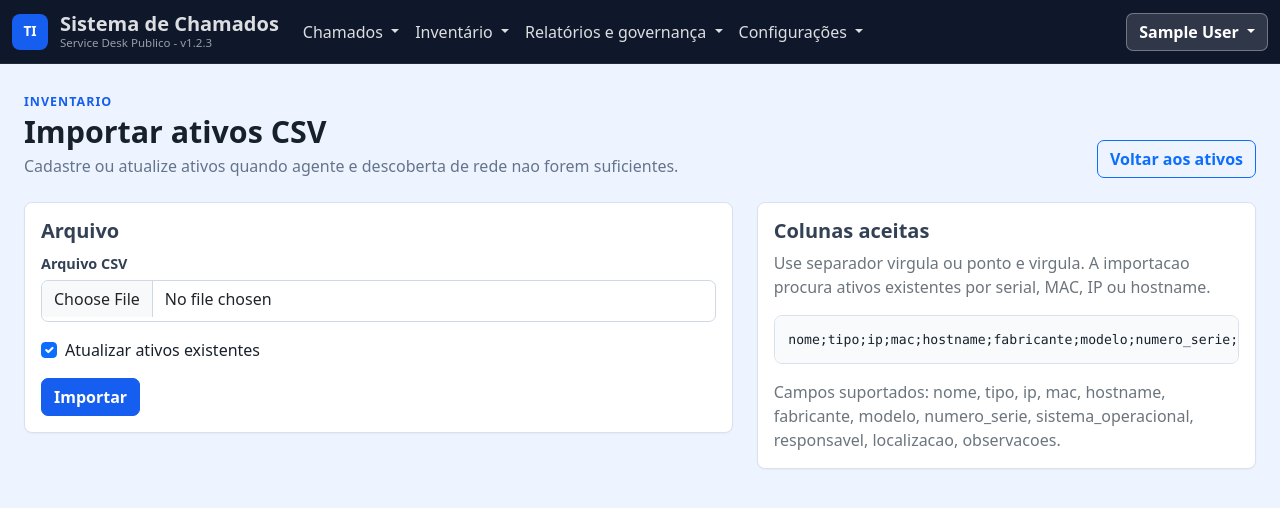
After one commit to mcetrangolo/sistema_chamados, a Django app: page /inventario/ativos/importar/csv/ in a window 1280 px wide. The commit adds this page. Shown: the top 508 px of the page. Run offline with Django 5.2, Linux system fonts and the light colour scheme; the visitor is signed in with stand-in values (Sample User, id 1); data comes from the database, SQL or seed files in the repository.

Commit message:
Melhora inventario e agente Linux v1.2.3

```diff
--- a/core/version.py
+++ b/core/version.py
@@ -1,2 +1,2 @@
-SISTEMA_VERSAO = "v1.2.2"
+SISTEMA_VERSAO = "v1.2.3"
 SISTEMA_VERSAO_NOME = "Service Desk Publico"
--- a/inventario/forms.py
+++ b/inventario/forms.py
@@ -109,11 +109,20 @@ class AnexoLicencaSoftwareForm(BootstrapFormMixin, forms.ModelForm):
         fields = ["arquivo", "descricao"]
 
 
+class ImportacaoAtivosCSVForm(BootstrapFormMixin, forms.Form):
+    arquivo = forms.FileField(label="Arquivo CSV")
+    atualizar_existentes = forms.BooleanField(
+        label="Atualizar ativos existentes",
+        required=False,
+        initial=True,
+    )
+
+
 class VarreduraRedeForm(BootstrapFormMixin, forms.Form):
     metodo = forms.ChoiceField(
         label="Método de descoberta",
         choices=MetodoDescoberta.Codigo.choices,
-        initial=MetodoDescoberta.Codigo.PING,
+        initial=MetodoDescoberta.Codigo.AUTO,
     )
     portas = forms.CharField(
         label="Portas TCP",
--- a/inventario/models.py
+++ b/inventario/models.py
@@ -63,6 +63,7 @@ class FaixaRede(models.Model):
 
 class MetodoDescoberta(models.Model):
     class Codigo(models.TextChoices):
+        AUTO = "auto", "Automático"
         PING = "ping", "Ping / ICMP"
         DNS = "dns", "DNS reverso"
         TCP = "tcp", "TCP / portas"
@@ -267,7 +268,7 @@ class VarreduraRede(models.Model):
     metodo = models.CharField(
         max_length=20,
         choices=MetodoDescoberta.Codigo.choices,
-        default=MetodoDescoberta.Codigo.SNMP,
+        default=MetodoDescoberta.Codigo.AUTO,
     )
     iniciado_por = models.ForeignKey(
         settings.AUTH_USER_MODEL,
--- a/inventario/urls.py
+++ b/inventario/urls.py
@@ -14,6 +14,7 @@ urlpatterns = [
     path("", views.InventarioPainelView.as_view(), name="painel"),
     path("ativos/", views.AtivoRedeListView.as_view(), name="ativos"),
     path("ativos/exportar/xls/", views.exportar_ativos_xls, name="ativos_xls"),
+    path("ativos/importar/csv/", views.ImportarAtivosCSVView.as_view(), name="ativos_importar_csv"),
     path("ativos/excluir-lote/", views.excluir_ativos_lote, name="ativos_excluir_lote"),
     path("ativos/novo/", views.AtivoRedeCreateView.as_view(), name="ativo_novo"),
     path("ativos/<int:pk>/", views.AtivoRedeDetailView.as_view(), name="ativo_detalhe"),
--- a/inventario/views.py
+++ b/inventario/views.py
@@ -1,3 +1,5 @@
+import csv
+import io
 import json
 import socket
 
@@ -22,6 +24,7 @@ from .forms import (
     AnexoLicencaSoftwareForm,
     CredencialSNMPForm,
     FaixaRedeForm,
+    ImportacaoAtivosCSVForm,
     LicencaSoftwareForm,
     OcorrenciaAtivoForm,
     RelacionamentoAtivoForm,
@@ -480,6 +483,116 @@ def exportar_ativos_xls(request):
     return response
 
 
+class ImportarAtivosCSVView(LoginRequiredMixin, TemplateView):
+    template_name = "inventario/importar_ativos.html"
+
+    campos_alias = {
+        "nome": ["nome", "name"],
+        "tipo": ["tipo", "type"],
+        "ip": ["ip", "endereco_ip", "endereco ip"],
+        "mac": ["mac", "mac_address", "mac address"],
+        "hostname": ["hostname", "host"],
+        "fabricante": ["fabricante", "manufacturer"],
+        "modelo": ["modelo", "model"],
+        "numero_serie": ["serial", "numero_serie", "numero de serie", "patrimonio"],
+        "sistema_operacional": ["sistema_operacional", "sistema operacional", "so", "os"],
+        "responsavel": ["responsavel", "usuario", "user"],
+        "localizacao": ["localizacao", "localização", "local"],
+        "observacoes": ["observacoes", "observações", "observacao", "observação"],
+    }
+
+    def get_context_data(self, **kwargs):
+        context = super().get_context_data(**kwargs)
+        context["form"] = kwargs.get("form") or ImportacaoAtivosCSVForm()
+        context["campos_suportados"] = ", ".join(self.campos_alias.keys())
+        return context
+
+    def post(self, request, *args, **kwargs):
+        form = ImportacaoAtivosCSVForm(request.POST, request.FILES)
+        if not form.is_valid():
+            return self.render_to_response(self.get_context_data(form=form))
+
+        arquivo = form.cleaned_data["arquivo"]
+        atualizar = form.cleaned_data["atualizar_existentes"]
+        try:
+            texto = arquivo.read().decode("utf-8-sig")
+        except UnicodeDecodeError:
+            arquivo.seek(0)
+            texto = arquivo.read().decode("latin-1")
+
+        amostra = texto[:2048]
+        try:
+            dialect = csv.Sniffer().sniff(amostra, delimiters=";,")
+        except csv.Error:
+            dialect = csv.excel
+            dialect.delimiter = ";"
+        leitor = csv.DictReader(io.StringIO(texto), dialect=dialect)
+        criados = 0
+        atualizados = 0
+        ignorados = 0
+        tipo_default, _ = TipoAtivo.objects.get_or_create(nome="Dispositivo importado")
+
+        for linha in leitor:
+            dados = self.normalizar_linha(linha)
+            if not any(dados.values()):
+                continue
+            if not any([dados.get("nome"), dados.get("ip"), dados.get("mac"), dados.get("hostname"), dados.get("numero_serie")]):
+                ignorados += 1
+                continue
+
+            tipo = tipo_default
+            if dados.get("tipo"):
+                tipo, _ = TipoAtivo.objects.get_or_create(nome=dados["tipo"][:80])
+
+            ativo = self.localizar_ativo(dados) if atualizar else None
+            criado = ativo is None
+            if criado:
+                ativo = AtivoRede(tipo=tipo)
+
+            antes = {campo: getattr(ativo, campo, "") for campo in dados.keys() if hasattr(ativo, campo)}
+            ativo.tipo = tipo
+            ativo.nome = dados.get("nome") or dados.get("hostname") or dados.get("ip") or ativo.nome or "Ativo importado"
+            for campo, valor in dados.items():
+                if valor and hasattr(ativo, campo) and campo not in {"tipo", "nome"}:
+                    setattr(ativo, campo, valor)
+            ativo.origem = AtivoRede.Origem.IMPORTACAO
+            ativo.status = ativo.status or AtivoRede.Status.DESCONHECIDO
+            ativo.save()
+            registrar_alteracoes_ativo(ativo, antes, list(antes.keys()), "importacao_csv")
+            criados += 1 if criado else 0
+            atualizados += 0 if criado else 1
+
+        messages.success(request, f"Importacao concluida. Criados: {criados}. Atualizados: {atualizados}. Ignorados: {ignorados}.")
+        return redirect("inventario:ativos")
+
+    def normalizar_linha(self, linha):
+        normalizada = {}
+        origem = {str(chave).strip().lower(): (valor or "").strip() for chave, valor in linha.items() if chave}
+        for campo, aliases in self.campos_alias.items():
+            for alias in aliases:
+                if alias in origem and origem[alias]:
+                    normalizada[campo] = origem[alias][:250]
+                    break
+        return normalizada
+
+    def localizar_ativo(self, dados):
+        filtros = []
+        if dados.get("numero_serie"):
+            filtros.append(Q(numero_serie__iexact=dados["numero_serie"]))
+        if dados.get("mac"):
+            filtros.append(Q(mac__iexact=dados["mac"]))
+        if dados.get("ip"):
+            filtros.append(Q(ip=dados["ip"]))
+        if dados.get("hostname"):
+            filtros.append(Q(hostname__iexact=dados["hostname"]) | Q(nome__iexact=dados["hostname"]))
+        if not filtros:
+            return None
+        consulta = filtros[0]
+        for filtro in filtros[1:]:
+            consulta |= filtro
+        return AtivoRede.objects.filter(consulta).order_by("id").first()
+
+
 class AtivoRedeCreateView(LoginRequiredMixin, CreateView):
     model = AtivoRede
     form_class = AtivoRedeForm
@@ -775,6 +888,7 @@ def iniciar_varredura_snmp(request, pk):
         status=VarreduraRede.Status.CONCLUIDA,
     )
     tipo_nome = {
+        MetodoDescoberta.Codigo.AUTO: "Dispositivo descoberto",
         MetodoDescoberta.Codigo.SNMP: "Dispositivo de rede",
         MetodoDescoberta.Codigo.PING: "Dispositivo desconhecido",
         MetodoDescoberta.Codigo.DNS: "Dispositivo desconhecido",
@@ -838,6 +952,7 @@ def executar_varredura(faixa, metodo, portas="", usuario=None):
         status=VarreduraRede.Status.CONCLUIDA,
     )
     tipo_nome = {
+        MetodoDescoberta.Codigo.AUTO: "Dispositivo descoberto",
         MetodoDescoberta.Codigo.SNMP: "Dispositivo de rede",
         MetodoDescoberta.Codigo.PING: "Dispositivo desconhecido",
         MetodoDescoberta.Codigo.DNS: "Dispositivo desconhecido",
@@ -894,6 +1009,7 @@ def origem_por_metodo(metodo):
 
 def nome_pre_inventario(metodo, ip):
     prefixos = {
+        MetodoDescoberta.Codigo.AUTO: "Host descoberto",
         MetodoDescoberta.Codigo.PING: "Host ativo",
         MetodoDescoberta.Codigo.DNS: "Host DNS",
         MetodoDescoberta.Codigo.TCP: "Serviço detectado",
@@ -908,6 +1024,7 @@ def nome_pre_inventario(metodo, ip):
 
 def mensagem_pre_inventario(metodo, portas=""):
     mensagens = {
+        MetodoDescoberta.Codigo.AUTO: "Pre-inventariado por descoberta automatica. Confirme tipo, responsavel, setor e localizacao.",
         MetodoDescoberta.Codigo.PING: "Pré-inventariado por ping/ICMP. Confirme tipo, responsável e localização.",
         MetodoDescoberta.Codigo.DNS: "Pré-inventariado por DNS reverso. Confirme hostname e características.",
         MetodoDescoberta.Codigo.TCP: f"Pré-inventariado por portas TCP ({portas or 'padrão'}). Confirme serviços e função.",
@@ -921,8 +1038,14 @@ def mensagem_pre_inventario(metodo, portas=""):
 
 
 def mensagem_varredura(metodo, portas="", encontrados=0):
-    return (
+    mensagem = (
         f"Varredura {MetodoDescoberta.Codigo(metodo).label} concluída. "
         f"Ativos encontrados: {encontrados}. "
         f"{'Portas: ' + portas + '. ' if portas else ''}"
     )
+    if encontrados == 0:
+        mensagem += (
+            "Nenhum host respondeu. Verifique rota para a VLAN/faixa, firewall/ACL entre servidor e rede alvo, "
+            "bloqueio de ICMP/TCP/SNMP, community SNMP e disponibilidade do Nmap no servidor."
+        )
+    return mensagem
--- a/templates/base.html
+++ b/templates/base.html
@@ -62,6 +62,7 @@
             <ul class="dropdown-menu">
               <li><a class="dropdown-item" href="{% url 'inventario:painel' %}">Painel</a></li>
               <li><a class="dropdown-item" href="{% url 'inventario:ativos' %}">Ativos</a></li>
+              <li><a class="dropdown-item" href="{% url 'inventario:ativos_importar_csv' %}">Importar ativos CSV</a></li>
               <li><a class="dropdown-item" href="{% url 'inventario:licencas' %}">Licencas de software</a></li>
               <li><a class="dropdown-item" href="{% url 'inventario:licencas_conciliacao' %}">Conciliação de licenças</a></li>
               {% if user.is_superuser %}
--- a/templates/inventario/ativo_list.html
+++ b/templates/inventario/ativo_list.html
@@ -5,6 +5,7 @@
   <h1 class="h3 mb-0">Ativos de rede</h1>
   <div class="d-flex gap-2">
     <a class="btn btn-outline-secondary" href="{% url 'inventario:agente_windows_download' %}">Baixar agente Windows</a>
+    <a class="btn btn-outline-primary" href="{% url 'inventario:ativos_importar_csv' %}">Importar CSV</a>
     <a class="btn btn-outline-primary" href="{% url 'inventario:ativos_xls' %}">Exportar XLS</a>
     <a class="btn btn-primary" href="{% url 'inventario:ativo_novo' %}">Novo ativo</a>
   </div>
--- /dev/null
+++ b/templates/inventario/importar_ativos.html
@@ -0,0 +1,45 @@
+{% extends "base.html" %}
+{% block title %}Importar ativos CSV | Inventario{% endblock %}
+{% block content %}
+<div class="page-heading mb-4">
+  <div>
+    <span class="section-label">Inventario</span>
+    <h1>Importar ativos CSV</h1>
+    <p>Cadastre ou atualize ativos quando agente e descoberta de rede nao forem suficientes.</p>
+  </div>
+  <div class="d-flex gap-2">
+    <a class="btn btn-outline-primary" href="{% url 'inventario:ativos' %}">Voltar aos ativos</a>
+  </div>
+</div>
+
+<div class="row g-4">
+  <div class="col-lg-7">
+    <section class="detail-section">
+      <h2 class="h5">Arquivo</h2>
+      <form method="post" enctype="multipart/form-data">
+        {% csrf_token %}
+        <div class="mb-3">
+          <label class="form-label" for="{{ form.arquivo.id_for_label }}">{{ form.arquivo.label }}</label>
+          {{ form.arquivo }}
+          {% for error in form.arquivo.errors %}<div class="text-danger small">{{ error }}</div>{% endfor %}
+        </div>
+        <div class="form-check mb-3">
+          {{ form.atualizar_existentes }}
+          <label class="form-check-label" for="{{ form.atualizar_existentes.id_for_label }}">{{ form.atualizar_existentes.label }}</label>
+        </div>
+        <button class="btn btn-primary" type="submit">Importar</button>
+      </form>
+    </section>
+  </div>
+  <div class="col-lg-5">
+    <section class="detail-section">
+      <h2 class="h5">Colunas aceitas</h2>
+      <p class="text-secondary">Use separador virgula ou ponto e virgula. A importacao procura ativos existentes por serial, MAC, IP ou hostname.</p>
+      <pre class="backup-command">nome;tipo;ip;mac;hostname;fabricante;modelo;numero_serie;sistema_operacional;responsavel;localizacao;observacoes</pre>
+      <p class="text-secondary mb-0">
+        Campos suportados: {{ campos_suportados }}.
+      </p>
+    </section>
+  </div>
+</div>
+{% endblock %}
```
Also changed, not shown: inventario/services.py (+136 -7 lines), templates/inventario/cadastros/faixa_list.html (+13 -1 lines), inventario/migrations/0009_alter_agendamentovarredura_metodo_and_more.py (added), 1 other file.
